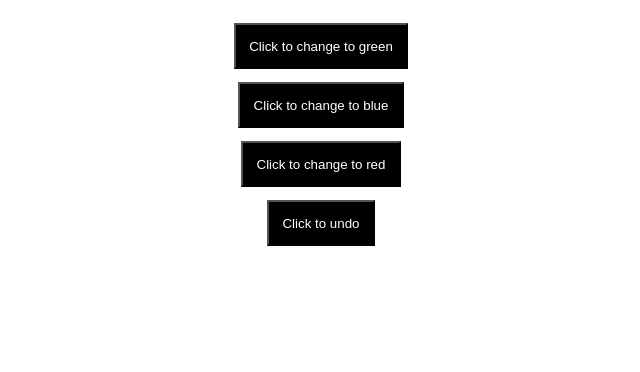
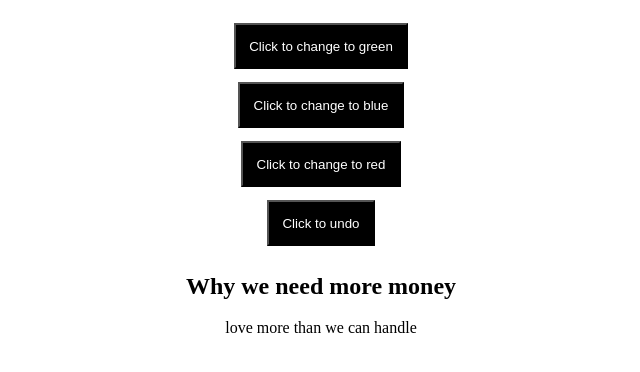
Before and after one commit to sadaDgreat/helloBootcamp, a plain HTML site: page index.html in a window 1280 px wide. Shown: the part 110-482 px from the top of the page, without its empty margins (319-959 px from the left). Drawn offline with Linux system fonts and the light colour scheme.

Commit message:
i made some emergency changes

```diff
--- a/index.html
+++ b/index.html
@@ -20,7 +20,8 @@
     <button onclick="undo()" class="undo">Click to undo</button>
 </div>
 
-
+<h2>Why we need more money</h2>
+<p>love more than we can handle</p>
 
 
 <style>
```
